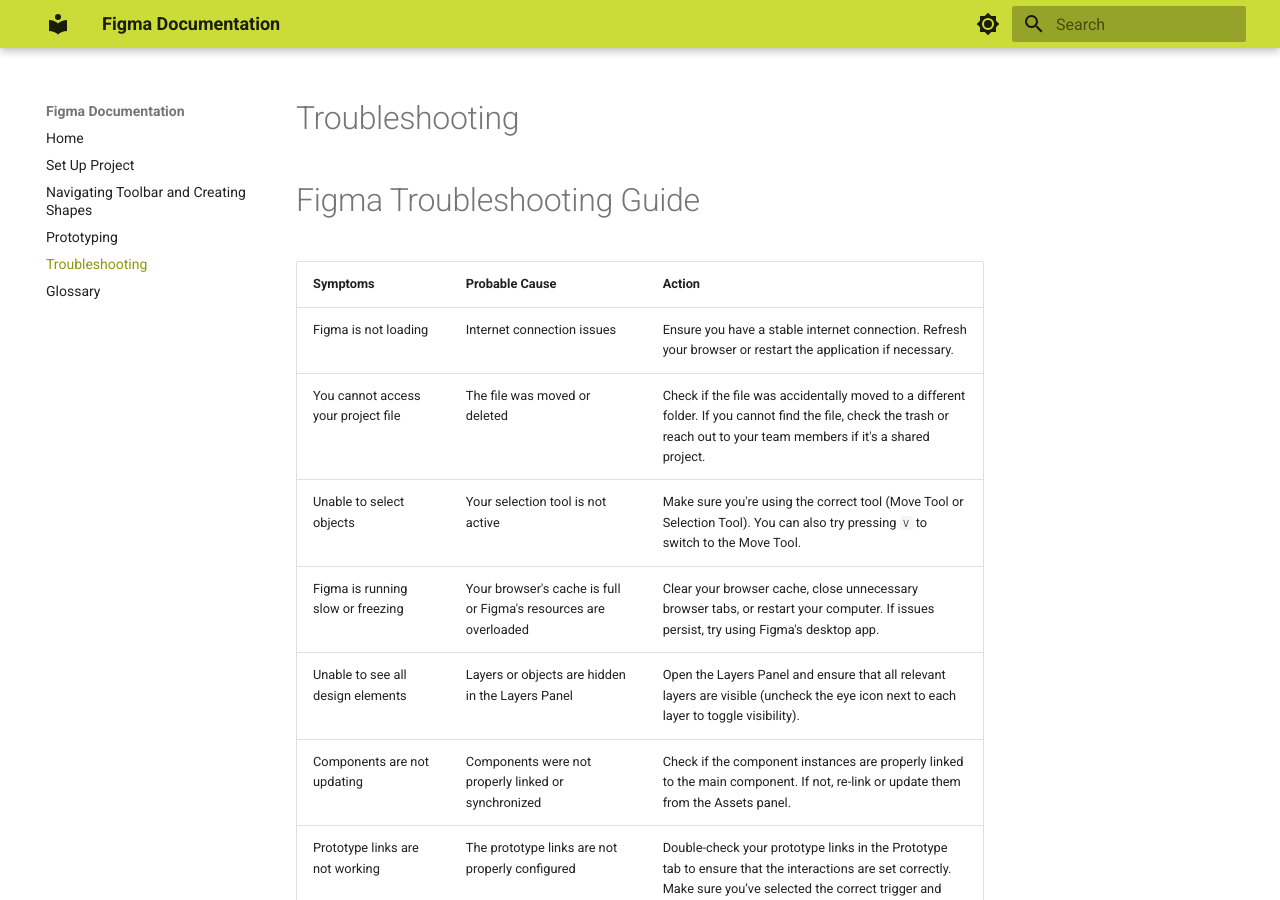
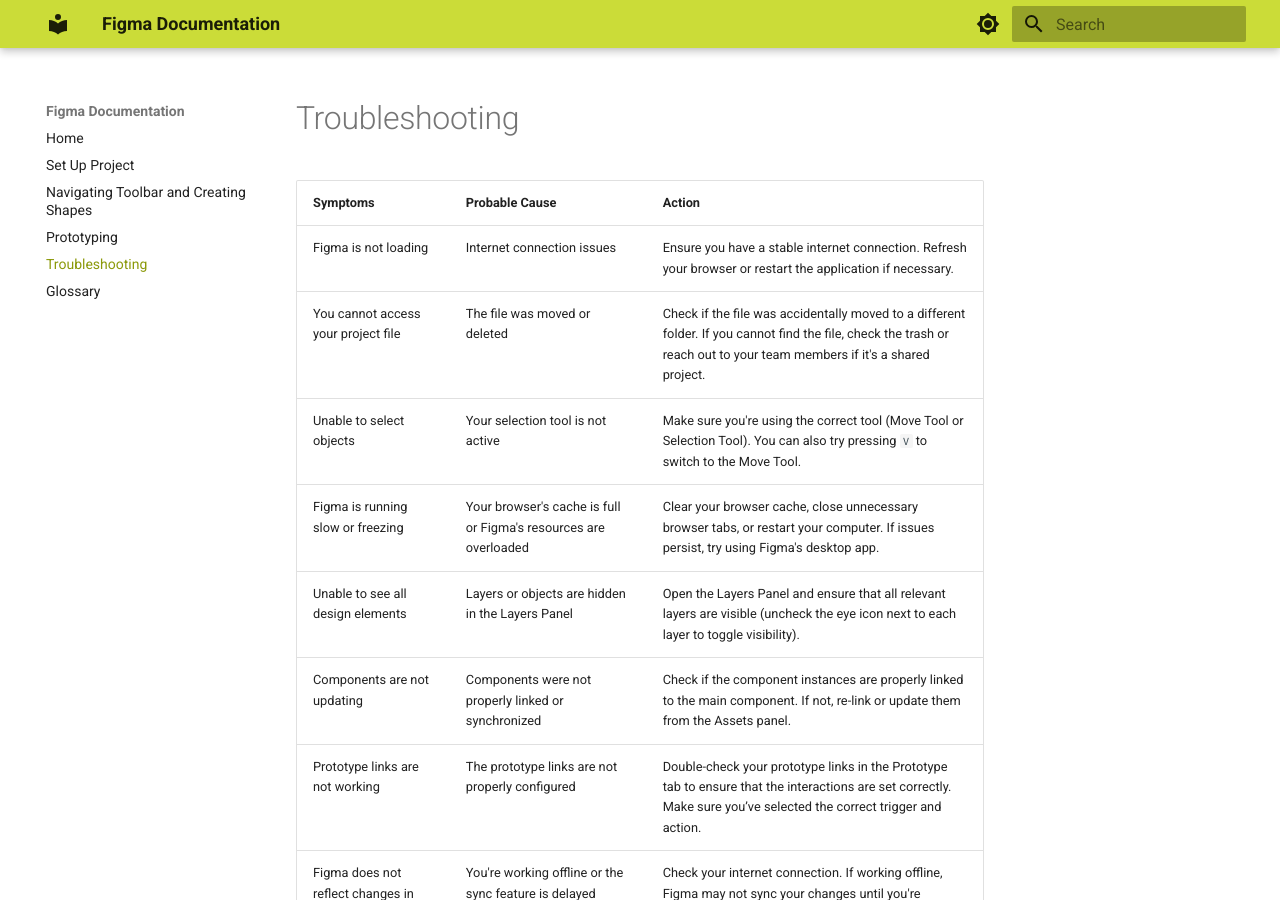
Before and after one commit to ThincutBacon/COMP-2216-Documentation, an MkDocs documentation site: the page built from docs/troubleshooting.md, in a window 1280 px wide and 900 px high. Built offline with MkDocs 1.6.1 and Material for MkDocs 9.7.7, drawn with Linux system fonts in a browser that asks for light colours.

Commit message:
Remove error in Troubleshooting

```diff
--- a/docs/troubleshooting.md
+++ b/docs/troubleshooting.md
@@ -1,6 +1,4 @@
 # Troubleshooting
-
-# Figma Troubleshooting Guide
 
 | **Symptoms**                               | **Probable Cause**                                                   | **Action**                                                                                                                                                               |
 |--------------------------------------------|----------------------------------------------------------------------|--------------------------------------------------------------------------------------------------------------------------------------------------------------------------|
```
